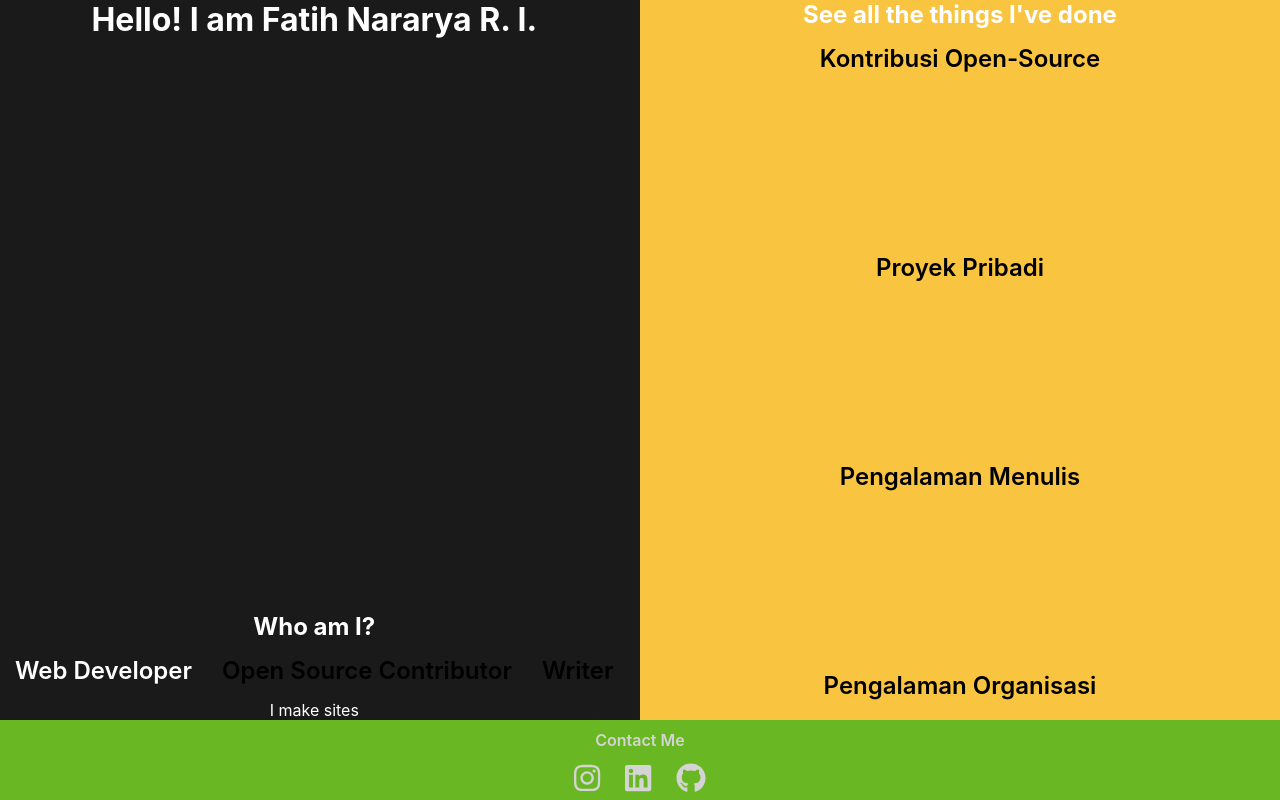
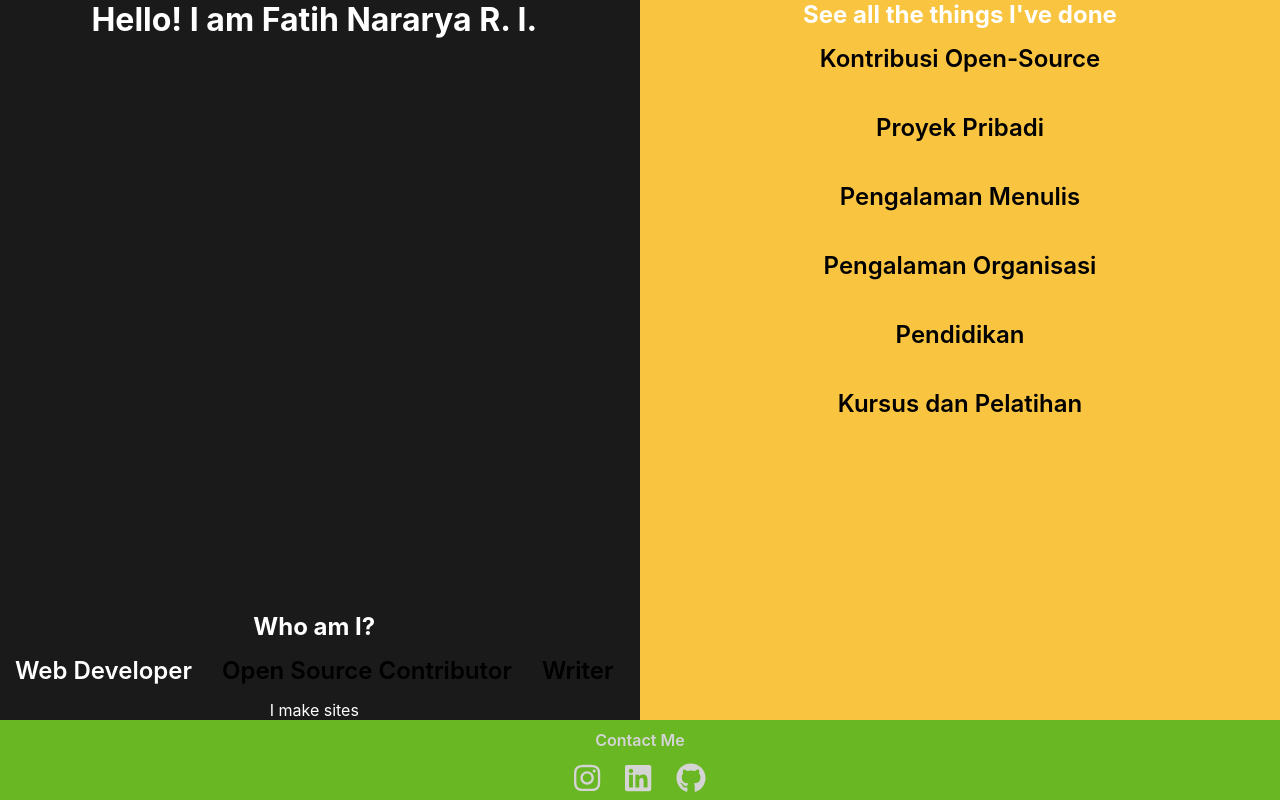
Before and after one commit to Fatih20/FatihNRI, a React (Create React App) app: page / in a window 1280 px wide. Built offline with nearby package versions, Linux system fonts and the light colour scheme.

Commit message:
Revert option

```diff
--- a/src/components/body/body.js
+++ b/src/components/body/body.js
@@ -25,7 +25,7 @@ const OptionContainer = styled.div`
     display: flex;
     flex-direction: column;
     flex-wrap: nowrap;
-    gap: 150px;
+    gap: 10px;
     justify-content: center;
 `;
 
```
